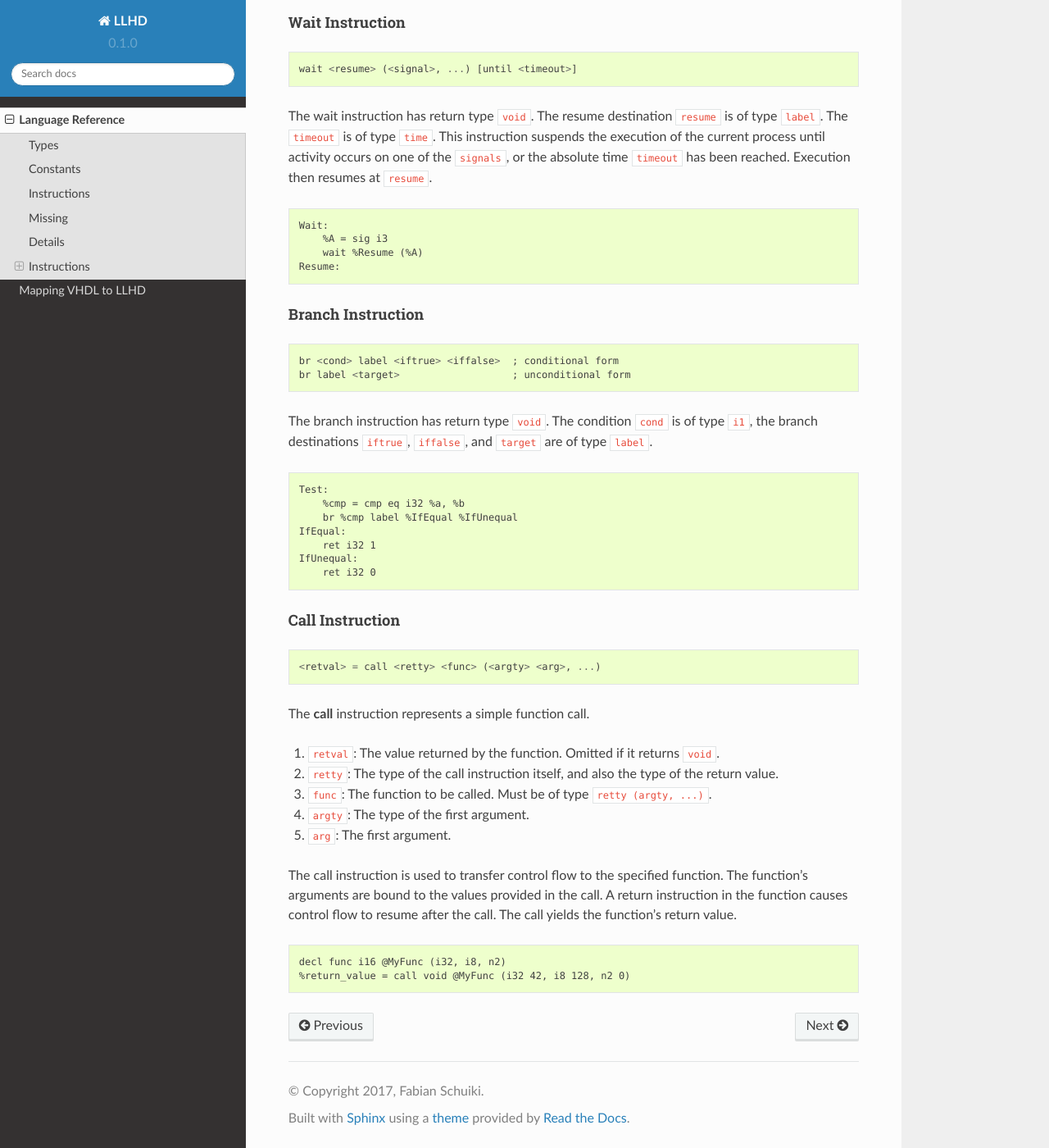
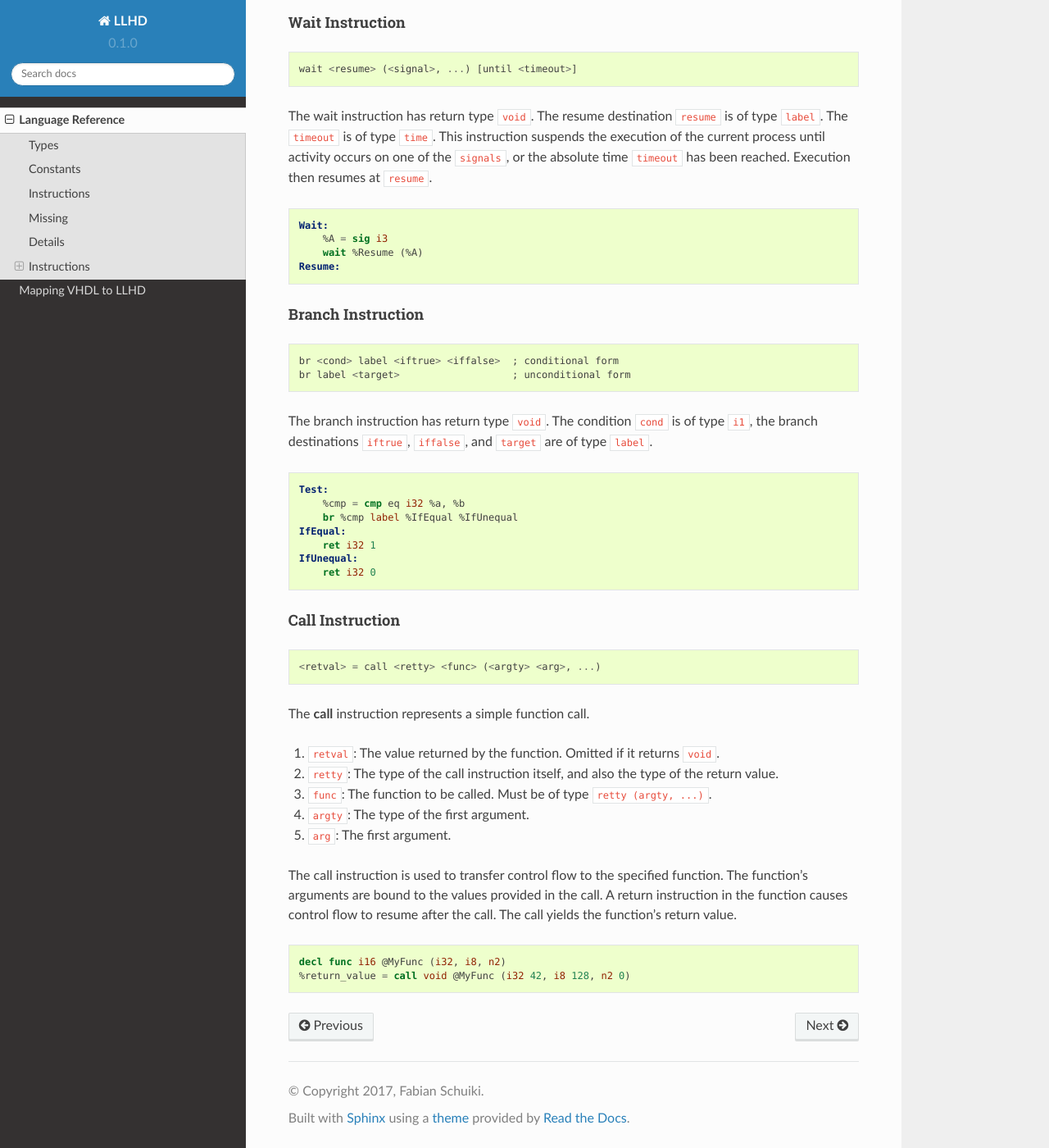
Before and after one commit to fabianschuiki/llhd, a Sphinx documentation site: the page built from docs/language.rst, in a window 1280 px wide and 1400 px high, scrolled down 2926 px. Shown: the whole window at 82% size. Built offline with Sphinx 7.4.7 and the Read the Docs theme 2.0.0, drawn with Linux system fonts in a browser that asks for light colours; part of the change alters nothing that is shown.

```diff
--- a/docs/conf.py
+++ b/docs/conf.py
@@ -16,7 +16,7 @@ release = '0.1.0' # long version, including alpha/beta/rc tags
 master_doc = 'index'
 source_suffix = ['.rst', '.md']
 source_parsers = {
-    '.md': CommonMarkParser,
+	'.md': CommonMarkParser,
 }
 
 exclude_patterns = ['_build']
@@ -25,3 +25,34 @@ todo_include_todos = False
 
 # HTML output
 html_theme = 'sphinx_rtd_theme'
+
+
+# Define a custom pygments lexer for LLHD.
+import re
+from pygments.lexer import RegexLexer, words
+from pygments.token import Keyword, Name, Text, Comment, Operator, Number, Punctuation
+from sphinx.highlighting import lexers
+
+class LLHDLexer(RegexLexer):
+	name = 'llhd'
+	filenames = ['*.llhd']
+	flags = re.MULTILINE
+
+	tokens = {
+		'root': [
+			(r'\n', Text),
+			(r'\s+', Text),
+			(r';.*?$', Comment.Single),
+			(r'[=]', Operator),
+			(r'[()\[\]{},.]', Punctuation),
+			(r'[%@]([0-9a-zA-Z_.$]|\\[0-9a-fA-F]{2})+', Name),
+			(r'([0-9a-zA-Z_.$]|\\[0-9a-fA-F]{2})+:', Name.Label),
+			(r'[ilsn][0-9]+|void|metadata|label|time|\$|\*', Keyword.Type),
+			(words("const type func proc entity decl call inst wait br drive probe add sub mul div mod rem cmp alloc free var sig not and or xor now ret laod store".split(), suffix=r'\b'), Keyword),
+			(r'[0-9]+(\.[0-9]+)?([pnum]?s)', Number.Time),
+			(r'[0-9]+', Number.Integer),
+			(r'[a-zA-Z_]', Text),
+		]
+	}
+
+lexers['llhd'] = LLHDLexer()
```
